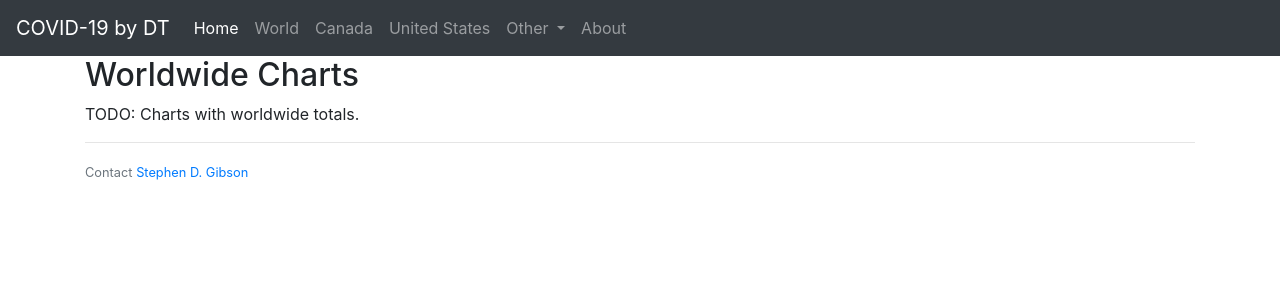
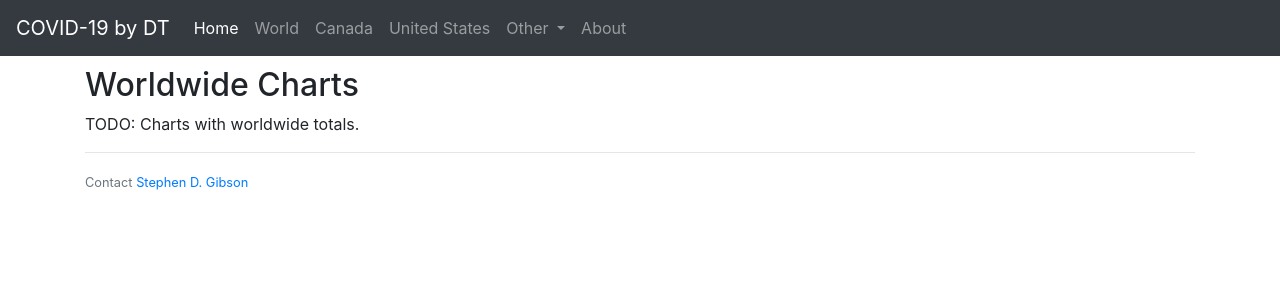
Before and after one commit to dungeontiger/dungeontiger.github.io, a Jekyll site: the page built from world.html, in a window 1280 px wide. Shown: the top 300 px of the page. Built offline with Jekyll 4.4.1, drawn with Linux system fonts in a browser that asks for light colours; nearby versions of some CDN libraries; comment, search, counter and statistics services are not loaded.

Commit message:
fixes, fixes, fixes

```diff
--- a/_layouts/default.html
+++ b/_layouts/default.html
@@ -7,6 +7,7 @@
     <script src="https://code.jquery.com/jquery-3.2.1.slim.min.js" integrity="sha384-KJ3o2DKtIkvYIK3UENzmM7KCkRr/rE9/Qpg6aAZGJwFDMVNA/GpGFF93hXpG5KkN" crossorigin="anonymous"></script>
     <script src="https://cdnjs.cloudflare.com/ajax/libs/popper.js/1.12.9/umd/popper.min.js" integrity="sha384-ApNbgh9B+Y1QKtv3Rn7W3mgPxhU9K/ScQsAP7hUibX39j7fakFPskvXusvfa0b4Q" crossorigin="anonymous"></script>
     <script src="https://maxcdn.bootstrapcdn.com/bootstrap/4.0.0/js/bootstrap.min.js" integrity="sha384-JZR6Spejh4U02d8jOt6vLEHfe/JQGiRRSQQxSfFWpi1MquVdAyjUar5+76PVCmYl" crossorigin="anonymous"></script>
+    <script src="https://cdn.jsdelivr.net/npm/js-cookie@rc/dist/js.cookie.min.js"></script>
     <script>
       function country_handler(country) {
           // sets the country cookie which is read in the country.html page
--- a/country.html
+++ b/country.html
@@ -7,5 +7,5 @@ title: COVID-19 Charts for a Country
     </div>
     <script>
         country = Cookies.get('country')
-        $('#' + country).append('<img src="images/' + country + '_cases.png>"')
+        $('#container').append('<img src="https://github.com/dungeontiger/covid/raw/master/images/' + country + '_cases.png>"')
     </script>
--- a/index.html
+++ b/index.html
@@ -2,6 +2,6 @@
 layout: default
 title: COVID-19 Charts
 ---
-  <h2>COVID-19 Charts by DungeonTiger</h2>
+  <h2 style="margin-top:10px">COVID-19 Charts by DungeonTiger</h2>
   <h4><i>Better than a Dashboard!</i></h4>
   <img src="https://github.com/dungeontiger/covid/raw/master/images/Canada_cases.png"/>
--- a/top5countries.html
+++ b/top5countries.html
@@ -2,5 +2,5 @@
 layout: default
 title: COVID-19 Charts for Top 5 Countries by Cases
 ---
-    <h2>Top 5 Countries Charts</h2>
+    <h2 style="margin-top:10px">Top 5 Countries Charts</h2>
     <p>TODO: Charts with the top 5 countries by cases as series.</p>
--- a/world.html
+++ b/world.html
@@ -2,5 +2,5 @@
 layout: default
 title: COVID-19 Charts for the World
 ---
-    <h2>Worldwide Charts</h2>
+    <h2 style="margin-top:10px">Worldwide Charts</h2>
     <p>TODO: Charts with worldwide totals.</p>
```
